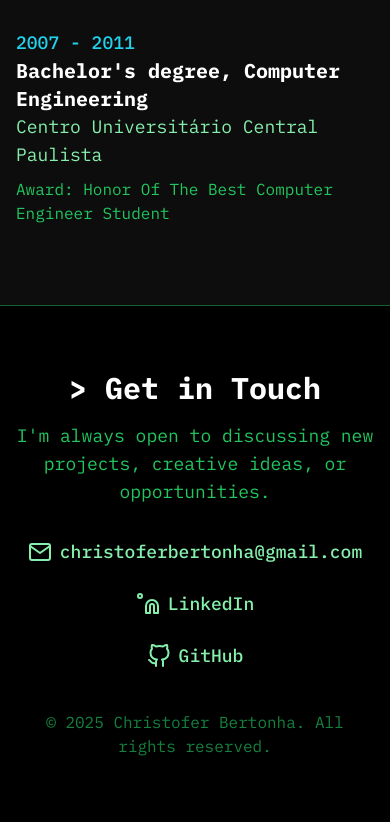
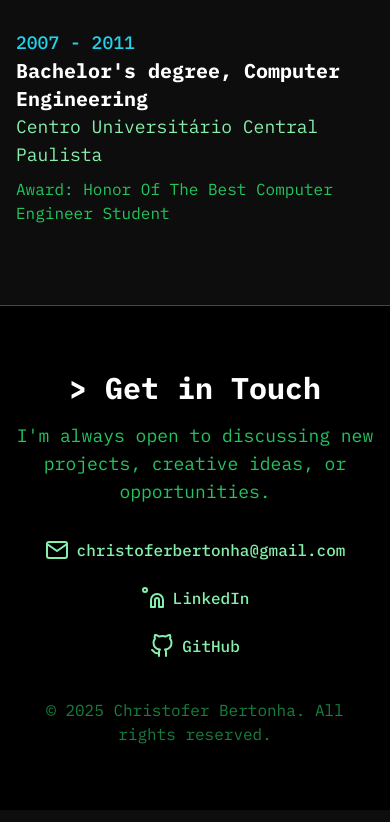
Before and after one commit to bertonha/bertonha.github.io, a plain HTML site: page index.html in a window 390 px wide. Shown: the part 9075-9897 px from the top of the page. Drawn offline with nearby package versions, Linux system fonts and the light colour scheme.

Commit message:
fix mobile layout contacts

```diff
--- a/index.html
+++ b/index.html
@@ -523,17 +523,17 @@
                 I'm always open to discussing new projects, creative ideas, or opportunities.
             </p>
             <div class="mt-8 flex flex-col items-center justify-center gap-6 sm:flex-row">
-                <a href="mailto:christoferbertonha@gmail.com" class="flex items-center gap-2 text-lg font-medium text-green-300 transition-colors hover:text-cyan-400 sm:text-xl break-all">
+                <a href="mailto:christoferbertonha@gmail.com" class="flex items-center gap-2 text-base font-medium text-green-300 transition-colors hover:text-cyan-400 sm:text-xl break-words">
                     <!-- Mail SVG Icon -->
                     <svg xmlns="http://www.w3.org/2000/svg" width="24" height="24" viewBox="0 0 24 24" fill="none" stroke="currentColor" stroke-width="2" stroke-linecap="round" stroke-linejoin="round" class="h-6 w-6"><path d="M4 4h16c1.1 0 2 .9 2 2v12c0 1.1-.9 2-2 2H4c-1.1 0-2-.9-2-2V6c0-1.1.9-2 2-2z"></path><polyline points="22,6 12,13 2,6"></polyline></svg>
                     christoferbertonha@gmail.com
                 </a>
-                <a href="https://www.linkedin.com/in/christofer-bertonha" target="_blank" rel="noopener noreferrer" class="flex items-center gap-2 text-lg font-medium text-green-300 transition-colors hover:text-cyan-400 sm:text-xl">
+                <a href="https://www.linkedin.com/in/christofer-bertonha" target="_blank" rel="noopener noreferrer" class="flex items-center gap-2 text-base font-medium text-green-300 transition-colors hover:text-cyan-400 sm:text-xl">
                     <!-- LinkedIn SVG Icon -->
                     <svg xmlns="http://www.w3.org/2000/svg" width="24" height="24" viewBox="0 0 24 24" fill="none" stroke="currentColor" stroke-width="2" stroke-linecap="round" stroke-linejoin="round" class="h-6 w-6"><path d="M16 8a6 6 0 0 1 6 6v7h-4v-7a2 2 0 0 0-2-2 2 2 0 0 0-2 2v7h-4v-7a6 6 0 0 1 6-6z"></path><rect width_4 height="12" x="2" y="9"></rect><circle cx="4" cy="4" r="2"></circle></svg>
                     LinkedIn
                 </a>
-                <a href="https://github.com/bertonha" target="_blank" rel="noopener noreferrer" class="flex items-center gap-2 text-lg font-medium text-green-300 transition-colors hover:text-cyan-400 sm:text-xl">
+                <a href="https://github.com/bertonha" target="_blank" rel="noopener noreferrer" class="flex items-center gap-2 text-base font-medium text-green-300 transition-colors hover:text-cyan-400 sm:text-xl">
                     <!-- GitHub SVG Icon -->
                     <svg xmlns="http://www.w3.org/2000/svg" width="24" height="24" viewBox="0 0 24 24" fill="none" stroke="currentColor" stroke-width="2" stroke-linecap="round" stroke-linejoin="round" class="h-6 w-6"><path d="M9 19c-5 1.5-5-2.5-7-3m14 6v-3.87a3.37 3.37 0 0 0-.94-2.61c3.14-.35 6.44-1.54 6.44-7A5.44 5.44 0 0 0 20 4.77 5.07 5.07 0 0 0 19.91 1S18.73.65 16 2.48a13.38 13.38 0 0 0-7 0C6.27.65 5.09 1 5.09 1A5.07 5.07 0 0 0 5 4.77a5.44 5.44 0 0 0-1.5 3.78c0 5.42 3.3 6.61 6.44 7A3.37 3.37 0 0 0 9 18.13V22"></path></svg>
                     GitHub
```
